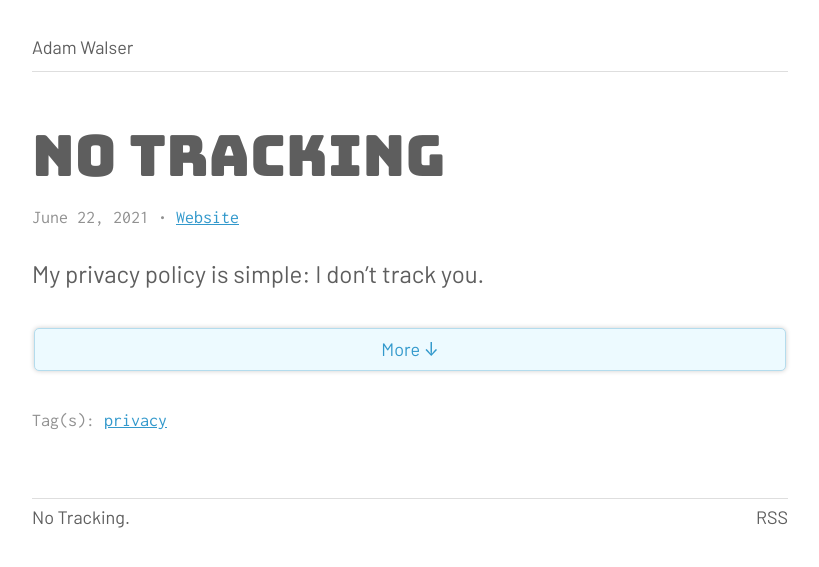
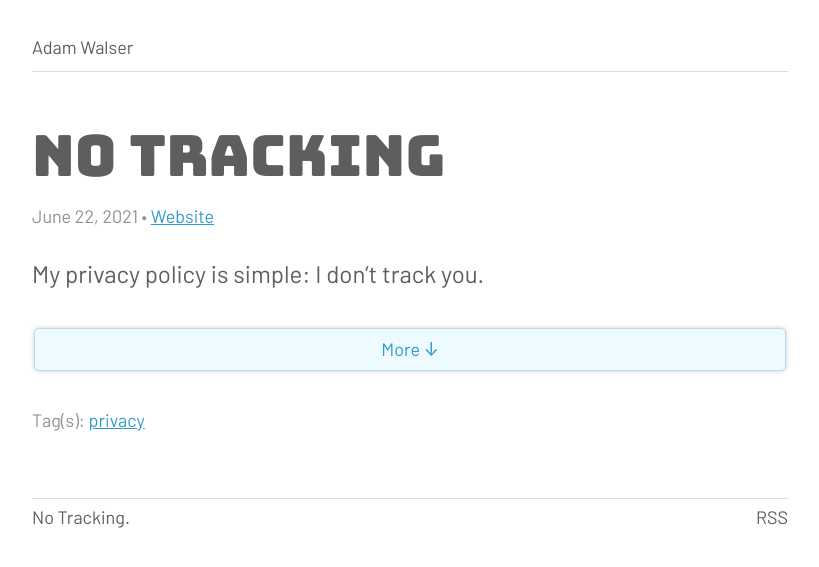
Before and after one commit to ajpwalser/ajpwalser.github.io, a Jekyll site: the page built from index.html, in a window 1280 px wide. Shown: the top 567 px of the page, without its empty margins (230-1049 px from the left). Built offline with Jekyll 4.4.1, drawn with Linux system fonts in a browser that asks for light colours; the list of posts is cut into pages by our own code.

Commit message:
Update style.css

```diff
--- a/css/style.css
+++ b/css/style.css
@@ -188,7 +188,6 @@ h2 a:hover {
 time,
 .meta,
 figcaption {
-	font-family: 'Inconsolata', ui-monospace, SFMono-Regular, SF Mono, Consolas, Liberation Mono, Menlo, monospace;
 	color: var(--meta);
 	font-size: 75%;
 }
```
